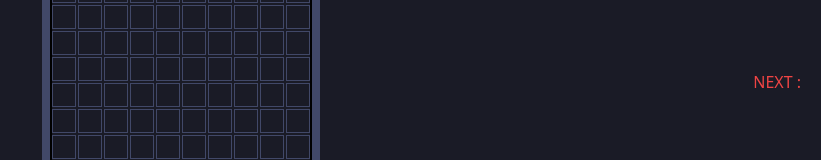
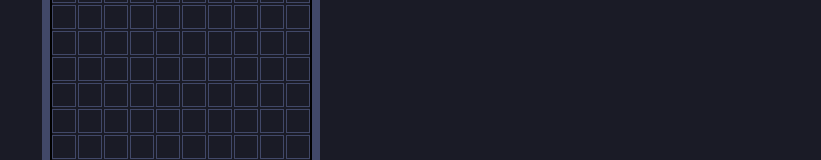
Before and after one commit to Claken/red-tetris, a React (Vite) app in the folder my-app/: page /1/1 in a window 1280 px wide. Shown: the part 318-478 px from the top of the page, without its empty margins (459-1280 px from the left). Built offline with nearby package versions, Linux system fonts and the light colour scheme.

Commit message:
next column with a better design

```diff
--- a/my-app/src/components/GamePage.tsx
+++ b/my-app/src/components/GamePage.tsx
@@ -95,7 +95,9 @@ function GamePage() {
 					<div
 						key={colIndex}
 						className={`w-4 h-4 ${cell === 1 ? tetroColor : 'bg-transparent'}`}
-					></div>
+					>
+
+					</div>
 				))}
 			</div>
 		));
@@ -146,14 +148,18 @@ function GamePage() {
 	return (
 		<div className="bg-[#1a1b26] h-screen">
 			<div className="absolute top-1/2 right-5 transform -translate-y-1/2">
-				<div className="text-red-500">
-					NEXT :
-				</div>
-				{tetrominos && tetrominos.length > 0 && tetrominos.map((tetro, index) => (
-					<div key={index} className="mb-4 items-center">
-						{displayTetromino(tetro)}
+				{tetrominos && tetrominos.length && <div className="p-4 bg-gray-900 border-4 border-gray-700 rounded-lg">
+					<div className="flex flex-col items-center space-y-4">
+						<div className="text-white font-bold">
+							NEXT
+						</div>
+						{tetrominos.map((tetro, index) => (
+							<div key={index} className="mb-4 items-center">
+								{displayTetromino(tetro)}
+							</div>
+						))}
 					</div>
-				))}
+				</div>}
 			</div>
 			<div className="flex items-center justify-center h-screen">
 				<div className="border-8 border-[#414868]">
```
